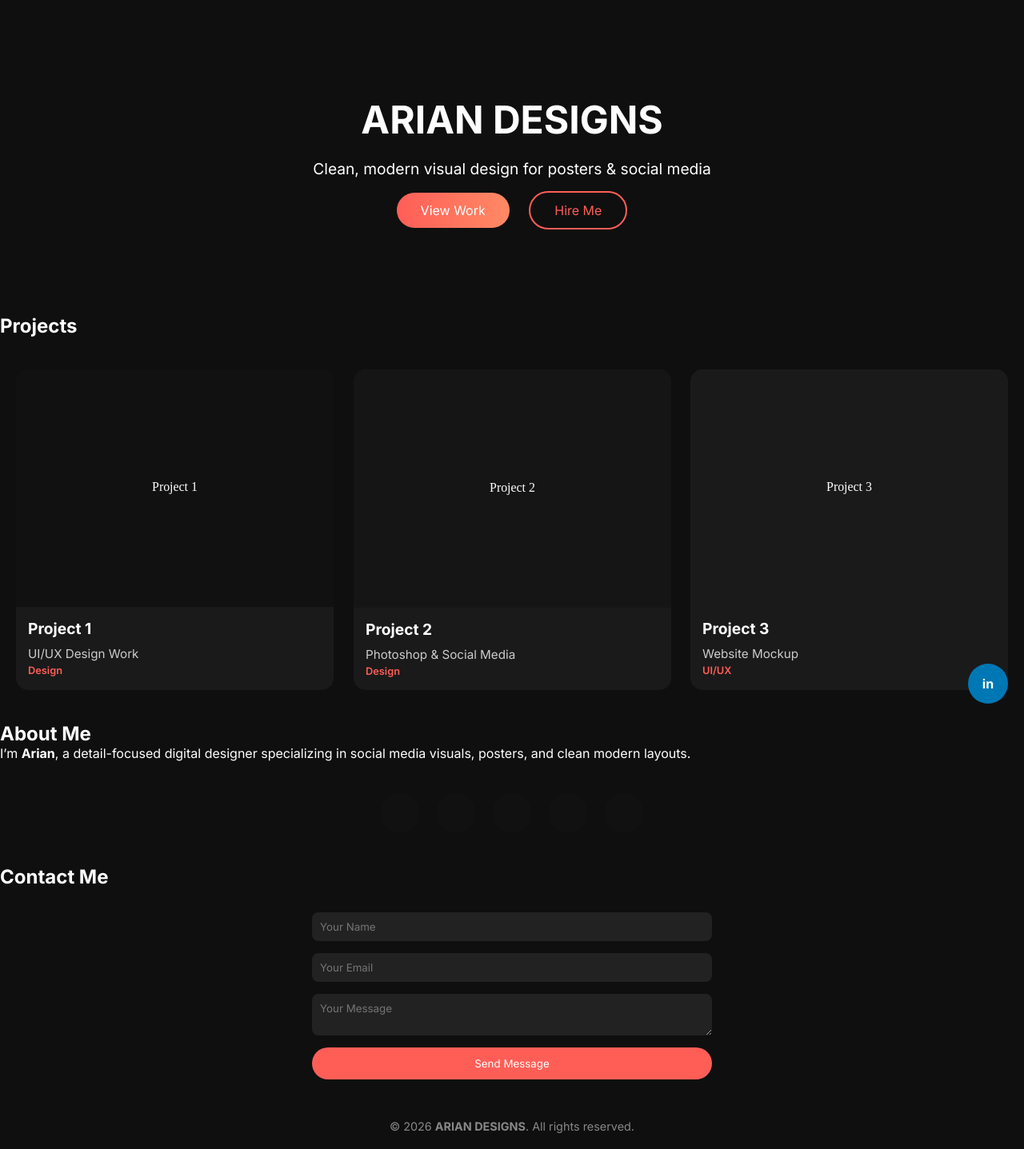
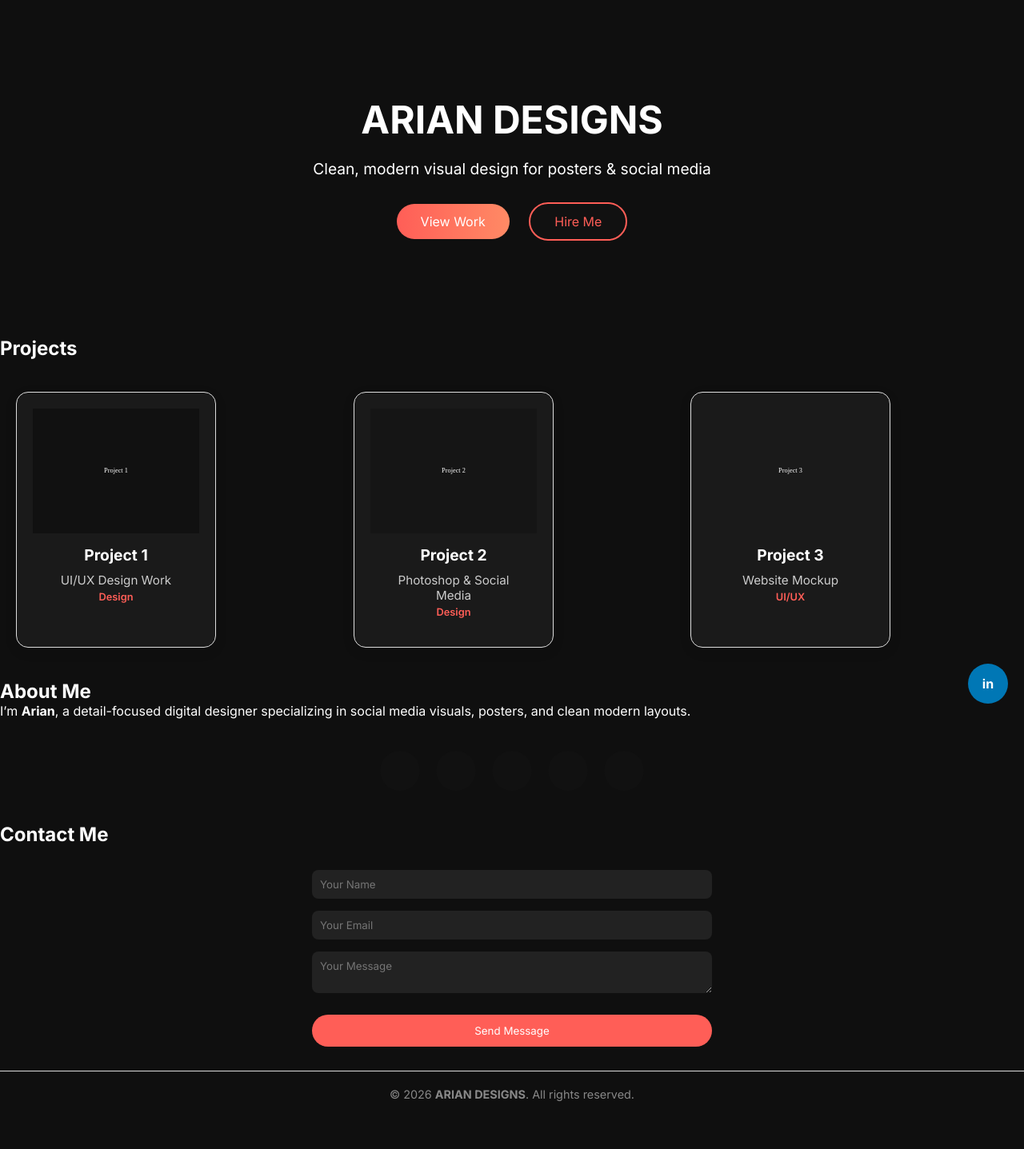
Before and after one commit to ariantechzone-stack/ariantechzone-stack.github.io, a Jekyll site: the page built from index.md, in a window 1280 px wide. Shown: the whole page at 80% size. Built offline with Jekyll 4.4.1, drawn with Linux system fonts in a browser that asks for light colours; after the commit the page ends 1397 px from its top, so only the background shows below that.

Commit message:
Update style.css

```diff
--- a/assets/css/style.css
+++ b/assets/css/style.css
@@ -1,3 +1,118 @@
+/* --- Basic Styles --- */
+body {
+    font-family: 'Segoe UI', sans-serif;
+    margin: 0;
+    padding: 0;
+    transition: background 0.3s, color 0.3s;
+    overflow-x: hidden;
+}
+
+.theme-light {
+    background: #fff;
+    color: #111;
+}
+
+.theme-dark {
+    background: #111;
+    color: #eee;
+}
+
+/* --- Hero Section --- */
+.hero {
+    position: relative;
+    text-align: center;
+    padding: 100px 20px;
+    perspective: 1000px;
+    overflow: hidden;
+}
+
+.hero img {
+    width: 100%;
+    max-width: 900px;
+    transition: transform 0.5s ease-out;
+}
+
+/* --- Social Icons --- */
+.social-icons {
+    display: flex;
+    justify-content: center;
+    gap: 20px;
+    margin: 20px 0;
+}
+
+.social-icons a {
+    text-decoration: none;
+    color: inherit;
+    font-weight: bold;
+    transition: transform 0.3s, color 0.3s;
+}
+
+.social-icons a:hover {
+    transform: scale(1.3);
+    color: #f05a28;
+}
+
+/* --- Projects Section --- */
+.projects {
+    display: flex;
+    justify-content: center;
+    flex-wrap: wrap;
+    gap: 30px;
+    padding: 40px 20px;
+}
+
+.project-card {
+    border: 1px solid #ddd;
+    border-radius: 12px;
+    padding: 20px;
+    width: 250px;
+    text-align: center;
+    background: #fff;
+    box-shadow: 0 5px 15px rgba(0,0,0,0.1);
+    transition: transform 0.3s ease, box-shadow 0.3s ease;
+    transform-style: preserve-3d;
+    cursor: pointer;
+}
+
+.project-card:hover {
+    box-shadow: 0 15px 30px rgba(0,0,0,0.2);
+}
+
+/* --- Buttons --- */
+.btn {
+    display: inline-block;
+    margin-top: 12px;
+    padding: 10px 20px;
+    background: #111;
+    color: #fff;
+    text-decoration: none;
+    border-radius: 6px;
+    transition: background 0.3s;
+}
+
+.btn:hover {
+    background: #333;
+}
+
+/* --- Footer --- */
+footer {
+    text-align: center;
+    padding: 20px;
+    font-size: 0.9rem;
+    border-top: 1px solid #ddd;
+}
+
+/* --- Parallax Layer Classes --- */
+.parallax-layer {
+    position: absolute;
+    width: 100%;
+    height: 100%;
+    top: 0;
+    left: 0;
+    pointer-events: none;
+    transform: translate3d(0,0,0);
+    transition: transform 0.1s ease-out;
+}
 /* ========== VARIABLES ========= */
 :root {
   --bg-dark: #0f0f0f;
```
